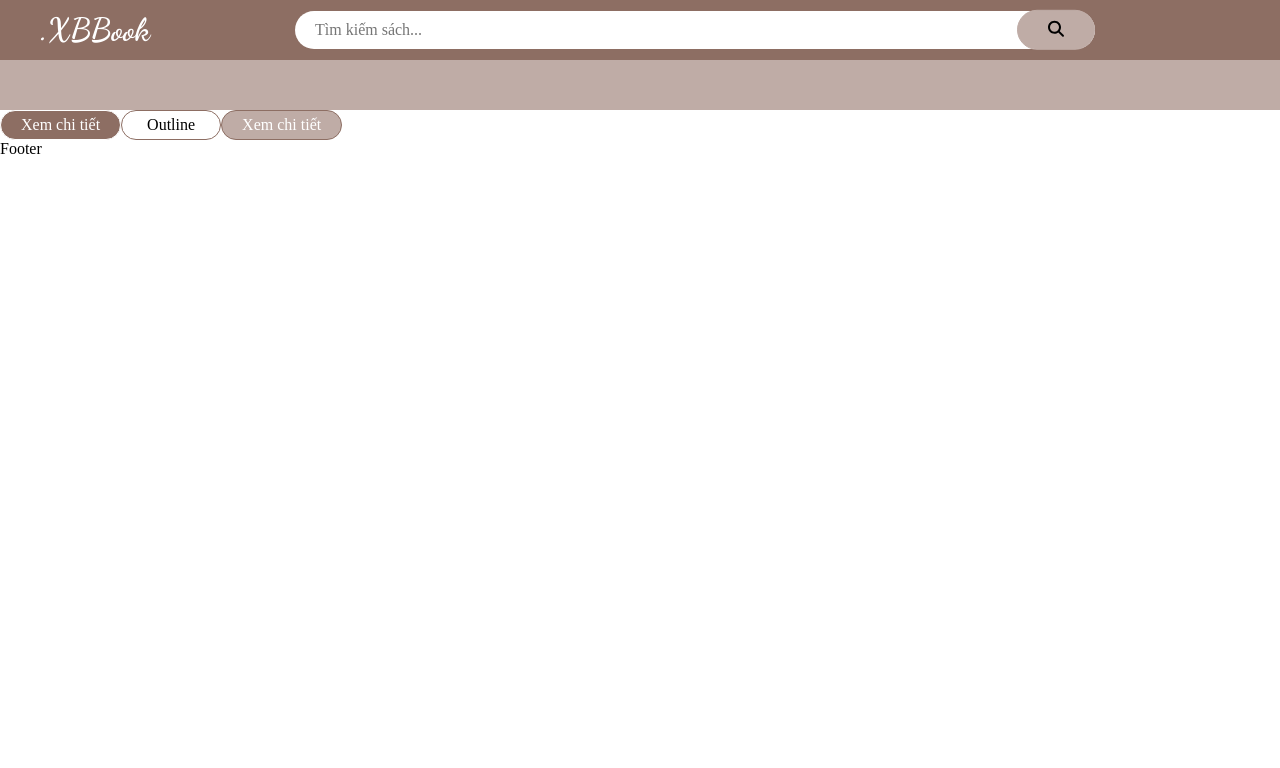
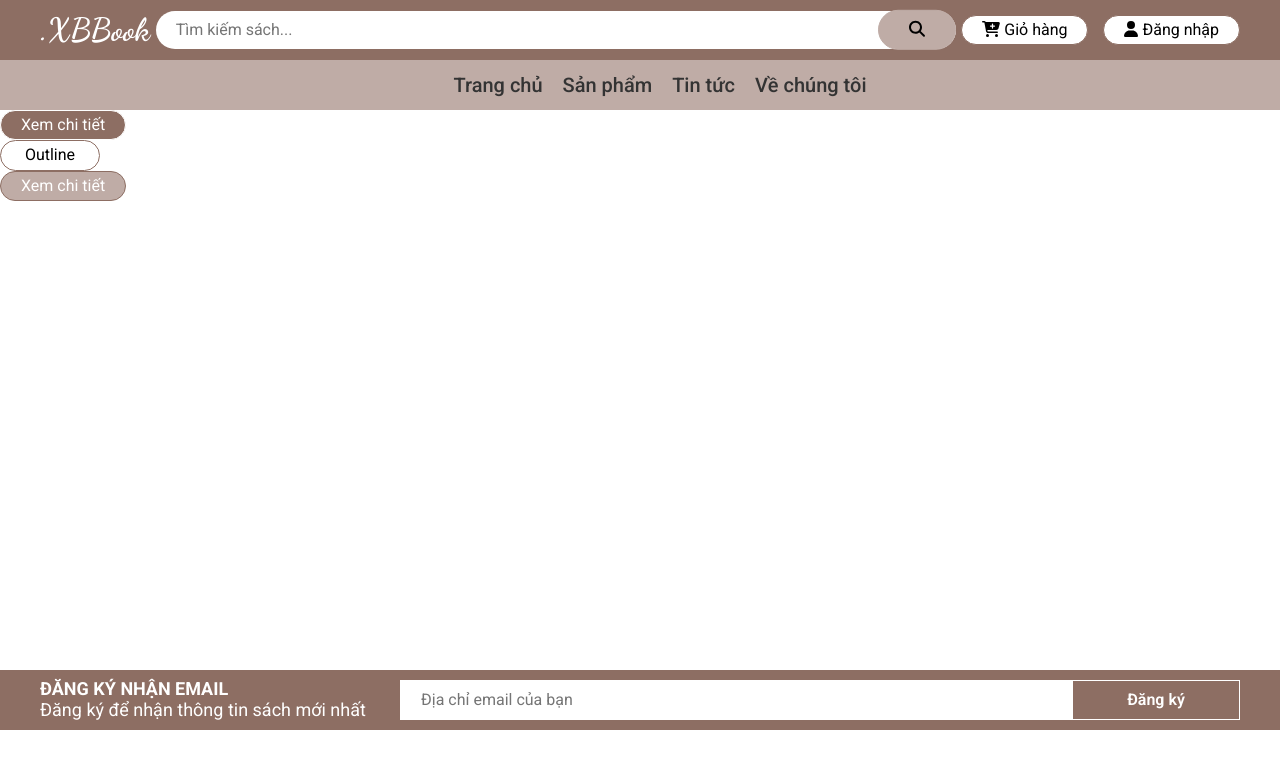
Before and after one commit to XBinhs17/FE-XBFashion, a React (Create React App) app: page / in a window 1280 px wide. Shown: the top 768 px of the page. Built offline with nearby package versions, Linux system fonts and the light colour scheme.

Commit message:
done UI header

```diff
--- a/src/component/Button/Button.module.scss
+++ b/src/component/Button/Button.module.scss
@@ -1,10 +1,12 @@
 
 .style_button{
+    display: flex;
+    justify-content: center;
+    align-items: center;
     min-width: 100px;
     font-size: 16px;
     padding: 5px 20px;
     border-radius: 999px;
-    text-align: center;
     cursor: pointer;
     transition: all .1s ease;
 }
--- a/src/component/GlobalStyles/GlobalStyles.scss
+++ b/src/component/GlobalStyles/GlobalStyles.scss
@@ -1,5 +1,6 @@
 @import 'normalize.css';
 @import url('https://fonts.googleapis.com/css2?family=Dancing+Script:wght@400..700&family=Lobster&family=Noto+Sans+JP:wght@100..900&family=Pacifico&display=swap');
+@import url('https://fonts.googleapis.com/css2?family=Dancing+Script:wght@400..700&family=Lobster&family=Montserrat:ital,wght@0,100..900;1,100..900&family=Noto+Sans+JP:wght@100..900&family=Pacifico&family=Roboto:ital,wght@0,100..900;1,100..900&display=swap');
 
 :root{
     --white-color: #fff;
@@ -15,6 +16,7 @@
 
 html{
     font-size: 62.5%;
+    font-family: "Roboto", serif;
 }
 
 body{
--- /dev/null
+++ b/src/component/Layout/component/Footer/Footer.module.scss
@@ -0,0 +1,45 @@
+.footer__top{
+    display: flex;
+    justify-content: space-between;
+    align-items: center;
+    padding: 0 40px;
+    background-color: var(--primary-color);
+    height: 60px;
+
+    .footer__top-title{
+        width: 30%;
+        font-size: 18px;
+        color: var(--white-color);
+    }
+
+    .footer__top-form{
+        width: 70%;
+        form{
+            input{
+                width: 80%;
+                font-size: 16px;
+                padding: 10px 10px 10px 20px;
+                outline: none;
+                // border-radius: 999px 0 0 999px;
+                border: 1px solid var(--white-color);
+            }
+            button{
+                width: 20%;
+                font-size: 16px;
+                padding: 10px;
+                // border-radius: 0 999px 999px 0;
+                border: none;
+                background-color: var(--primary-color);
+                border: 1px solid var(--white-color);
+                font-weight: 600;
+                color: var(--white-color);
+                cursor: pointer;
+                transition: all .1s ease;
+
+                &:hover{
+                    background-color: var(--secondary-color);
+                }
+            }
+        }
+    }
+}
--- a/src/component/Layout/component/Footer/index.js
+++ b/src/component/Layout/component/Footer/index.js
@@ -1,7 +1,35 @@
+import classNames from "classnames/bind";
+
+import styles from "./Footer.module.scss";
+
+const cx = classNames.bind(styles);
+
 function Footer() {
-    return (
-        <footer>Footer</footer>
-     );
+  return (
+    <footer className={cx("wrapper")}>
+
+      <div className={cx("footer__top")}>
+        <div className={cx("footer__top-title")}>
+            <h4>ĐĂNG KÝ NHẬN EMAIL</h4>
+            <p>Đăng ký để nhận thông tin sách mới nhất</p>
+        </div>
+        <div className={cx('footer__top-form')}>
+            <form>
+                <input type="email" placeholder="Địa chỉ email của bạn" />
+                <button type="submit">Đăng ký</button>
+            </form>
+        </div>
+      </div>
+
+      <div className={cx("footer__content")}>
+
+      </div>
+
+      <div className={cx("footer__bottom")}>
+
+      </div>
+    </footer>
+  );
 }
 
 export default Footer;
--- a/src/component/Layout/component/Header/Header.module.scss
+++ b/src/component/Layout/component/Header/Header.module.scss
@@ -1,9 +1,8 @@
-
-.wrapper{
+.wrapper {
     width: 100%;
 }
 
-.header__top{
+.header__top {
     display: flex;
     justify-content: space-between;
     align-items: center;
@@ -12,19 +11,19 @@
     background-color: var(--primary-color);
 
 
-    .header__top-logo{
+    .header__top-logo {
         font-family: "Dancing Script", serif;
         font-weight: bold;
         font-size: 32px;
         color: var(--white-color);
     }
 
-    .header__top-search{
+    .header__top-search {
 
-        .input-container{
+        .input-container {
             position: relative;
 
-            input{
+            input {
                 width: 800px;
                 border-radius: 999px;
                 border: none;
@@ -33,7 +32,7 @@
                 outline: none;
             }
 
-            button{
+            button {
                 position: absolute;
                 top: 50%;
                 transform: translateY(-50%);
@@ -46,9 +45,38 @@
             }
         }
     }
+
+    .header__top-action {
+        display: flex;
+        gap: 15px;
+    }
 }
 
-.header__bottom{
+.header__bottom {
     height: 50px;
     background-color: var(--secondary-color);
+
+    .header__bottom-nav {
+        display: flex;
+        justify-content: center;
+        align-items: center;
+        height: 100%;
+
+        .bottom__nav-menu {
+            display: flex;
+            justify-content: center;
+            align-items: center;
+            gap: 20px;
+            list-style: none;
+
+            li {
+                a {
+                    text-decoration: none;
+                    color: var(--black-color);
+                    font-size: 2.0rem;
+                    font-weight: 500;
+                }
+            }
+        }
+    }
 }
--- a/src/component/Layout/component/Header/index.js
+++ b/src/component/Layout/component/Header/index.js
@@ -2,7 +2,13 @@ import classNames from "classnames/bind";
 
 import styles from "./Header.module.scss";
 import { FontAwesomeIcon } from "@fortawesome/react-fontawesome";
-import { faSearch } from "@fortawesome/free-solid-svg-icons";
+import {
+  faCartPlus,
+  faSearch,
+  faUser,
+} from "@fortawesome/free-solid-svg-icons";
+import Button from "~/component/Button";
+import { Link } from "react-router-dom";
 
 const cx = classNames.bind(styles);
 
@@ -18,16 +24,40 @@ function Header() {
               className={cx("input-search")}
               placeholder="Tìm kiếm sách..."
             />
-              <button type="submit"><FontAwesomeIcon className={cx("icon-search")} icon={faSearch} /></button>
+            <button type="submit">
+              <FontAwesomeIcon className={cx("icon-search")} icon={faSearch} />
+            </button>
           </div>
         </form>
 
         <div className={cx("header__top-action")}>
-
+          <Button outline>
+            {" "}
+            <FontAwesomeIcon icon={faCartPlus} /> Giỏ hàng
+          </Button>
+          <Button outline>
+            <FontAwesomeIcon icon={faUser} /> Đăng nhập
+          </Button>
         </div>
-
       </div>
-      <div className={cx("header__bottom")}></div>
+      <div className={cx("header__bottom")}>
+        <nav className={cx("header__bottom-nav")}>
+          <ul className={cx("bottom__nav-menu")}>
+            <li>
+              <Link to="/">Trang chủ</Link>
+            </li>
+            <li>
+              <Link to="/san-pham">Sản phẩm</Link>
+            </li>
+            <li>
+              <Link to="/tin-tuc">Tin tức</Link>
+            </li>
+            <li>
+              <Link to="/ve-chung-toi">Về chúng tôi</Link>
+            </li>
+          </ul>
+        </nav>
+      </div>
     </header>
   );
 }
--- a/src/page/Home/Home.module.scss
+++ b/src/page/Home/Home.module.scss
@@ -0,0 +1,3 @@
+.wrapper{
+    min-height: 70vh;
+}
--- a/src/page/Home/index.js
+++ b/src/page/Home/index.js
@@ -9,7 +9,7 @@ const cx = classNames.bind(styles);
 
 function Home() {
     return (
-        <div>
+        <div className={cx('wrapper')}>
             <Button primary>Xem chi tiết</Button>
             <Button outline>Outline</Button>
             <Button secondary>Xem chi tiết</Button>
```
Lines whose indentation alone changed are shown as unchanged.
